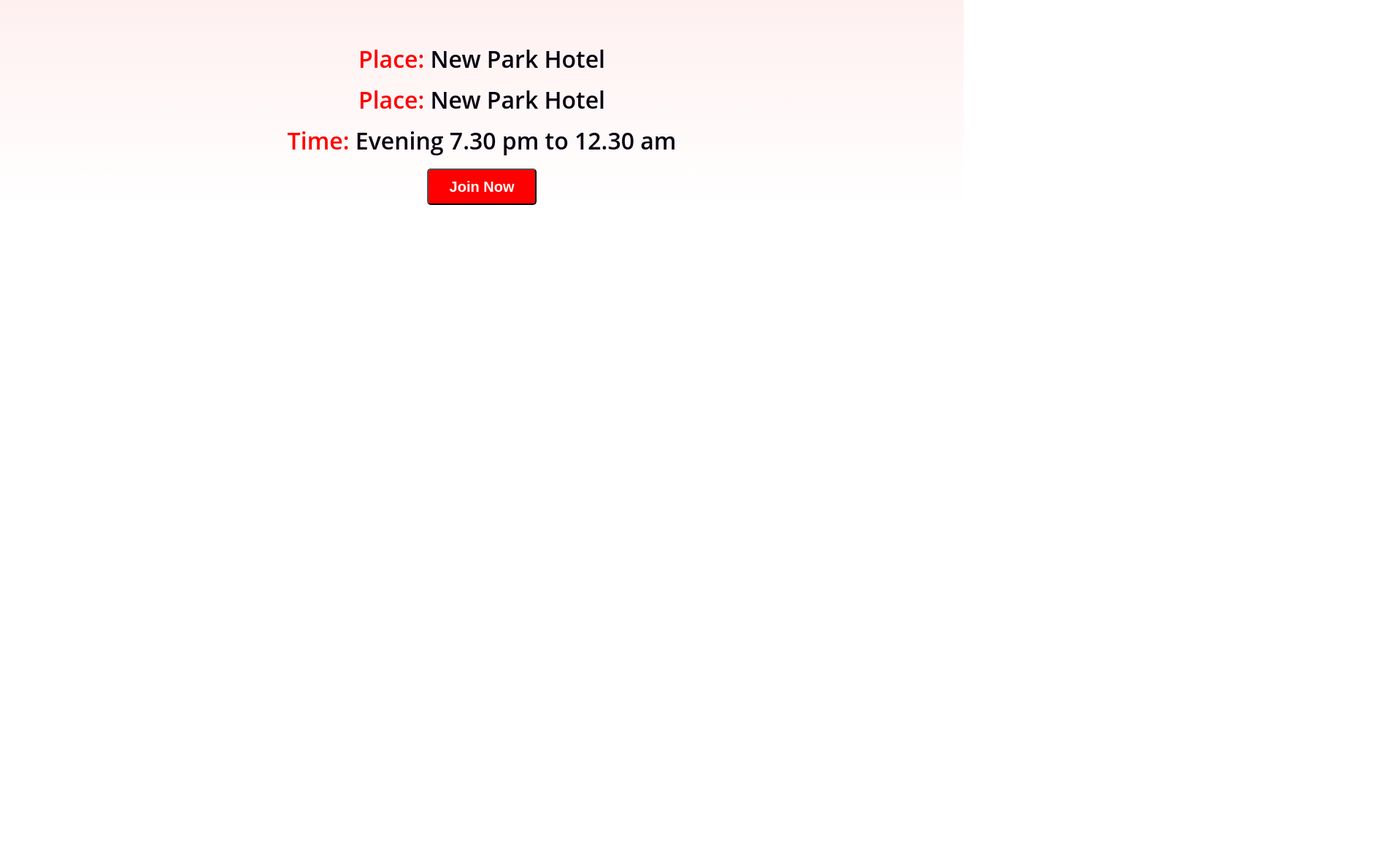
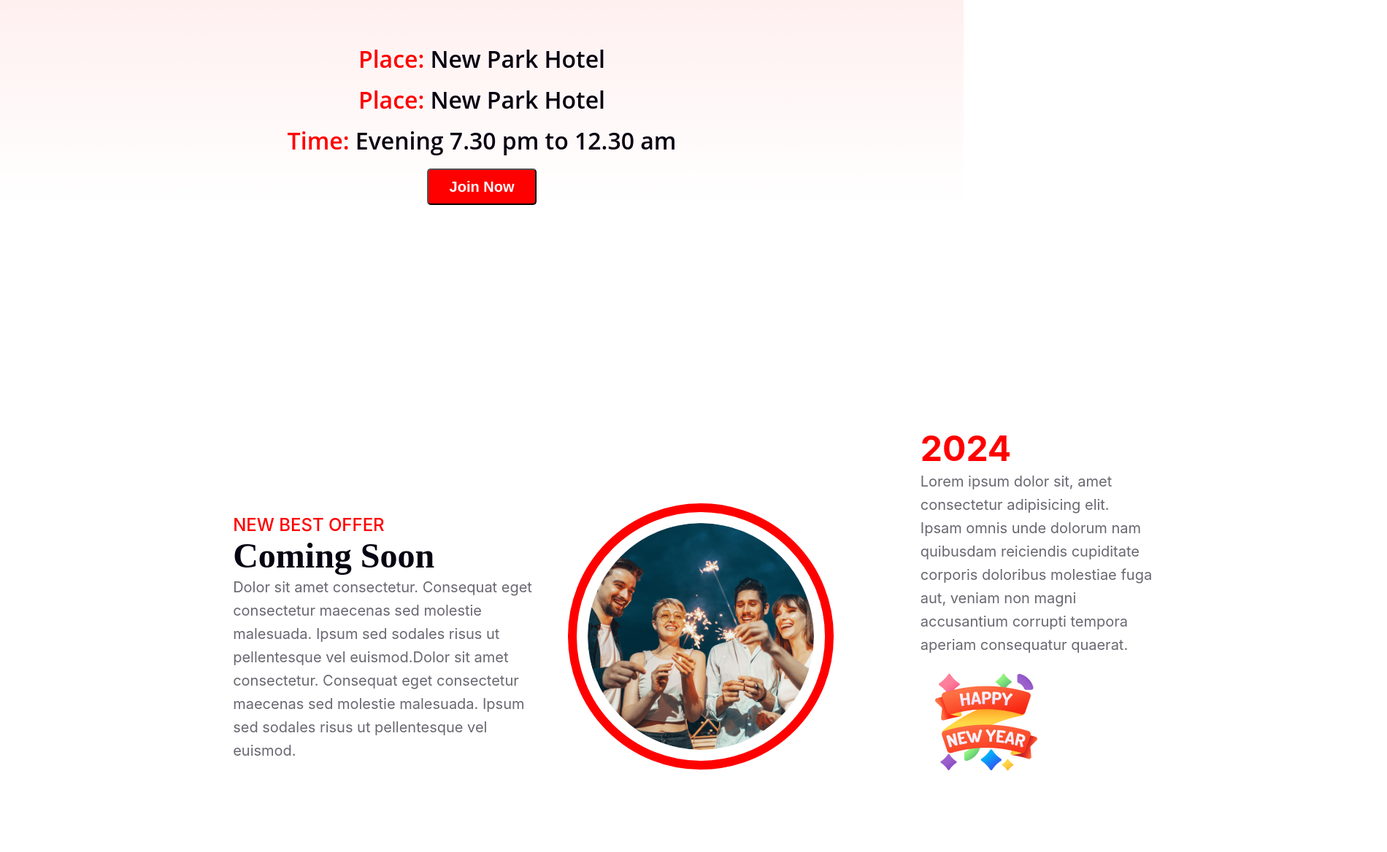
Before and after one commit to AbidurRahman1111/Happy-New-Year, a plain HTML site: page index.html in a window 1280 px wide. Shown: the part 2753-3921 px from the top of the page at 73% size, 1900 px wide, since content can reach past the window. Before the commit the page ends 3166 px from the top, so only its background shows below. Drawn offline with Linux system fonts and the light colour scheme.

Commit message:
60% done

```diff
--- a/index.html
+++ b/index.html
@@ -47,13 +47,34 @@
         </div>
         <section class="sec">
             <div class="sec-content">
-                <p><span>Place:</span> New Park Hotel</p>
-                <p><span>Place:</span> New Park Hotel</p>
-                <p><span>Time:</span> Evening 7.30 pm to 12.30 am</p>
+                <h3><span>Place:</span> New Park Hotel</h3>
+                <h3><span>Place:</span> New Park Hotel</h3>
+                <h3><span>Time:</span> Evening 7.30 pm to 12.30 am</h3>
                 <button>Join Now</button>
             </div>
 
         </section>
+        <section>
+        <div class="NewOffer">
+
+            <div class="collect">
+                <h6>NEW BEST OFFER</h6>
+                <h1>Coming Soon</h1>
+                <p>Dolor sit amet consectetur. Consequat eget consectetur maecenas sed molestie malesuada. Ipsum sed sodales risus ut pellentesque vel euismod.Dolor sit amet consectetur. Consequat eget consectetur maecenas sed molestie malesuada. Ipsum sed sodales risus ut pellentesque vel euismod.</p>
+            </div>
+            <div>
+                <img class="eimg" src="styles/resources/Ellipse 1.png" alt="">
+            </div>
+            <div class="myoffer">
+                <h2>2024</h2>
+                <p>Lorem ipsum dolor sit, amet consectetur adipisicing elit. Ipsam omnis unde dolorum nam quibusdam reiciendis cupiditate corporis doloribus molestiae fuga aut, veniam non magni accusantium corrupti tempora aperiam consequatur quaerat.</p>
+                <img class="pic"   src="styles/resources/Group 96.png" alt="">
+
+            </div>
+        </div>
+    </section>
+
+
     </main>
     <footer></footer>
   </body>
--- a/styles/styles.css
+++ b/styles/styles.css
@@ -189,7 +189,7 @@ margin-right: 100px;
     flex-shrink: 0;
     background-image:linear-gradient(180deg, rgba(255, 0, 0, 0.10) 0%, rgba(255, 0, 0, 0.00) 100%),url(resources/1920x1080-white-solid-color-background.jpg);
     border-radius: 20PX;
-    margin-bottom: 10%;
+    /* margin-bottom: 10%;  */
 }
 
 .sec-content{
@@ -199,7 +199,7 @@ margin-right: 100px;
    padding: 50px ;
 
 }
-.sec p{
+.sec h3{
     text-align: center;
     font-size: 32px;
     font-weight: 600;
@@ -232,3 +232,91 @@ margin-right: 100px;
     font-size: 20px;
     font-weight: 700;
 }
+
+
+.NewOffer{
+    display: flex;
+width: 1900px;
+background-color: #FFF;
+align-items: center;
+padding: 300px;
+margin-top: 0px;
+
+}
+
+.collect h6{
+    color: #F00;
+text-align: left;
+font-family: Inter;
+font-size: 24px;
+font-style: normal;
+font-weight: 500;
+line-height: normal;
+
+}
+
+.collect h1{
+    color: #070211;
+font-family: Merriweather;
+font-size: 48px;
+font-style: normal;
+font-weight: 900;
+line-height: normal;
+text-transform: capitalize;
+text-align: left;
+}
+
+.collect p{
+color: rgba(7, 2, 17, 0.60);
+font-family: Inter;
+font-size: 20px;
+font-style: normal;
+font-weight: 400;
+line-height: 32px; /* 160% */
+text-align: left;
+width: 420px;
+
+
+}
+.eimg{
+width: 364.844px;
+height: 364.844px;
+/* flex-shrink: 0; */
+/* background: url(<path-to-image>), lightgray -91.279px 0px / 150.038% 100% no-repeat; */
+border-radius: 50%;
+margin: auto;
+padding : 15px;
+border: 12px solid #FF0000;
+
+
+}
+
+.myoffer h2{
+
+color: #F00;
+
+font-family: Inter;
+font-size: 48px;
+font-style: normal;
+font-weight: 700;
+line-height: normal;
+padding-left: 20%;
+}
+
+.myoffer p{
+    color: rgba(7, 2, 17, 0.60);
+font-family: Inter;
+font-size: 20px;
+font-style: normal;
+font-weight: 400;
+line-height: 32px; /* 160% */
+width: 400px;
+padding-left: 20%;
+}
+.pic{
+    width: 140px;
+height: 140px;
+flex-shrink: 0;
+margin: 100px;
+margin-top: 20px;
+}
```
